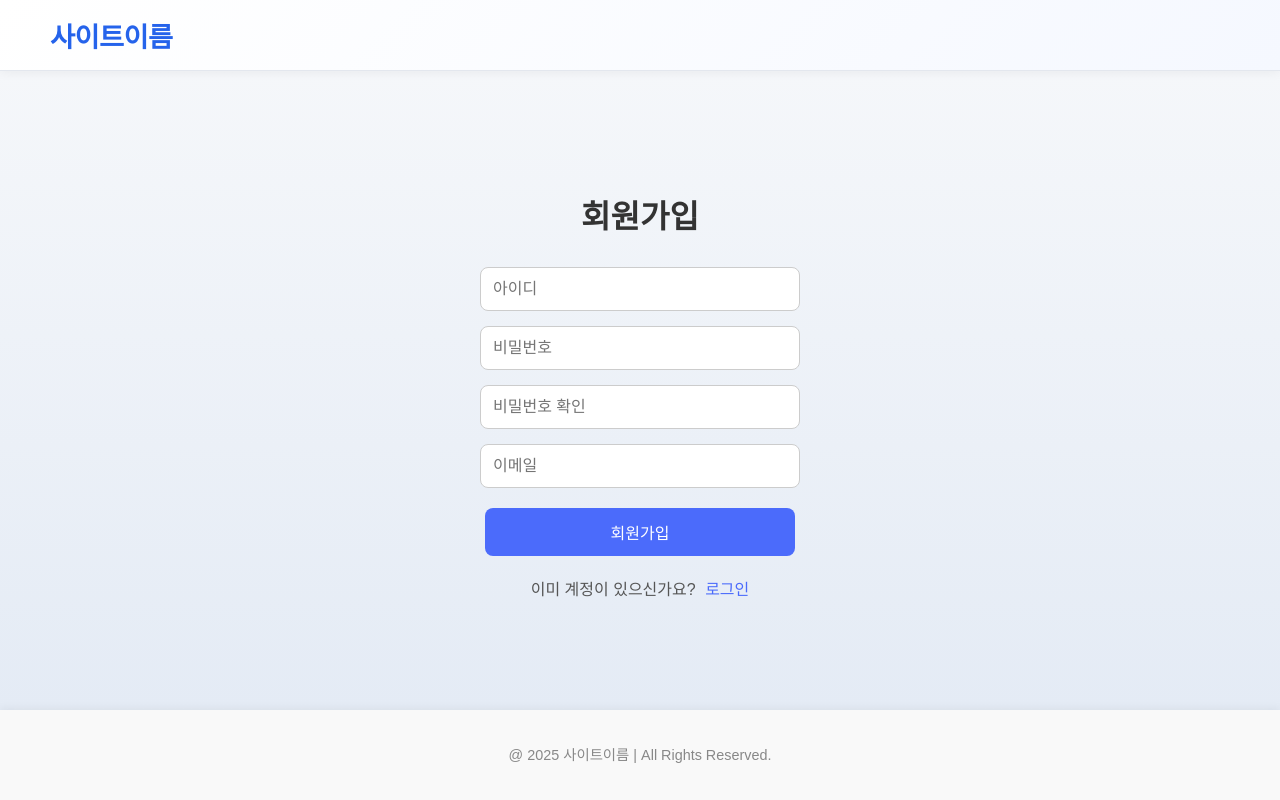
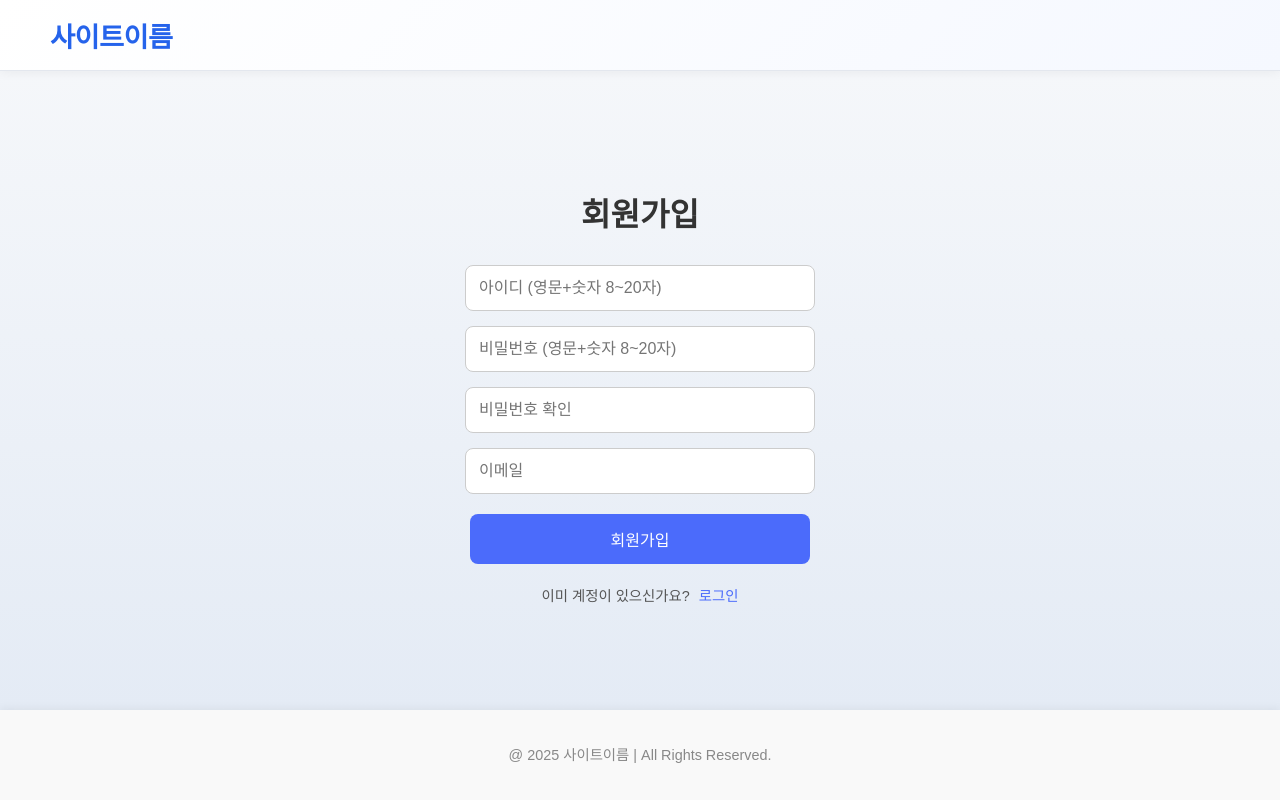
Before and after one commit to Yeji0724/project-front, a React (Create React App) app: page /join in a window 1280 px wide. Built offline with nearby package versions, Linux system fonts and the light colour scheme.

Commit message:
회원가입/로그인 페이지 수정

```diff
--- a/package.json
+++ b/package.json
@@ -5,10 +5,12 @@
   "dependencies": {
     "ajv": "^6.12.6",
     "ajv-keywords": "^3.5.2",
+    "axios": "^1.12.2",
     "react": "^19.2.0",
     "react-dom": "^19.2.0",
     "react-router-dom": "^7.9.4",
     "react-scripts": "5.0.1",
+    "sweetalert2": "^11.26.3",
     "web-vitals": "^5.1.0"
   },
   "scripts": {
--- a/src/css/JoinPage.css
+++ b/src/css/JoinPage.css
@@ -1,5 +1,3 @@
-/* 전체 컨테이너 */
-
 .join-container {
   display: flex;
   flex-direction: column;
@@ -13,24 +11,33 @@
   font-size: 2rem;
   margin-bottom: 30px;
   color: #333;
+  font-weight: 700;
 }
 
 .join-form {
   display: flex;
   flex-direction: column;
   gap: 15px;
-  width: 320px;
+  width: 350px; /* 🔹 입력창 폭 복원 */
 }
 
 .join-input {
-  padding: 12px;
+  padding: 13px;
   border: 1px solid #ccc;
   border-radius: 8px;
   font-size: 1rem;
+  transition: 0.2s;
+  width: 100%;
+}
+
+.join-input:focus {
+  border-color: #4b6bfb;
+  outline: none;
+  box-shadow: 0 0 4px rgba(75, 107, 251, 0.3);
 }
 
 .join-btn {
-  padding: 12px;
+  padding: 13px;
   border: none;
   border-radius: 8px;
   background-color: #4b6bfb;
@@ -42,11 +49,41 @@
 
 .join-btn:hover {
   background-color: #3a55d1;
+  transform: translateY(-1px);
 }
+
+/* ✅ 입력창 + 체크 아이콘 정렬 */
+.input-group {
+  position: relative;
+  display: flex;
+  align-items: center;
+}
+
+.join-input {
+  width: 100%;
+  box-sizing: border-box;
+  padding-right: 40px; /* ✅ 체크표시 공간 확보 */
+}
+
+.checkmark {
+  position: absolute;
+  right: 12px;
+  font-size: 1.1rem;
+  pointer-events: none;
+}
+
+.checkmark.valid {
+  color: #4b6bfb;
+}
+
+.checkmark.invalid {
+  color: #ff4a4a;
+}
+
 
 .login-link {
   margin-top: 15px;
-    font-size: 0.9ram;
+  font-size: 0.9rem;
   color: #555;
 }
 
@@ -60,3 +97,47 @@
 .login-link a:hover {
   text-decoration: underline;
 }
+
+/* 성공 토스트 */
+.join-success-toast {
+  border-radius: 8px !important;
+  padding: 8px 18px !important;
+  background: rgba(75, 107, 251, 0.95) !important;
+  color: #fff !important;
+  box-shadow: 0 2px 6px rgba(0, 0, 0, 0.15) !important;
+  animation: toast-fade 0.2s ease;
+}
+
+.join-success-toast-title {
+  font-weight: 600 !important;
+  font-size: 0.95rem !important;
+  color: #fff !important;
+}
+
+/* 실패 토스트 */
+.join-fail-toast {
+  border-radius: 8px !important;
+  padding: 8px 18px !important;
+  background: rgba(255, 70, 70, 0.9) !important;
+  color: #fff !important;
+  box-shadow: 0 2px 6px rgba(0, 0, 0, 0.15) !important;
+  animation: toast-fade 0.2s ease;
+}
+
+.join-fail-toast-title {
+  font-weight: 600 !important;
+  font-size: 0.9rem !important;
+  color: #fff !important;
+}
+
+/* 애니메이션 */
+@keyframes toast-fade {
+  from {
+    transform: translateY(-10px);
+    opacity: 0;
+  }
+  to {
+    transform: translateY(0);
+    opacity: 1;
+  }
+}
--- a/src/pages/JoinPage.js
+++ b/src/pages/JoinPage.js
@@ -1,30 +1,222 @@
-import React from "react";
-import { Link, useNavigate } from "react-router-dom";
+import React, { useState } from "react";
+import { Link } from "react-router-dom";
+import axios from "axios";
+import Swal from "sweetalert2";
 import "../css/JoinPage.css";
 
 function JoinPage() {
-  const navigate = useNavigate(); // 페이지 이동용 훅
+  const [form, setForm] = useState({
+    user_login_id: "",
+    password: "",
+    password_confirm: "",
+    email: "",
+  });
 
-  const handleJoin = (e) => {
-    e.preventDefault(); // 폼 제출 시 페이지 리로드 방지
+  const [validation, setValidation] = useState({
+    idValid: false,
+    pwValid: false,
+    pwMatch: false,
+  });
 
-    // TODO: 여기서 백엔드 회원가입 API 호출 가능
-    // 예: fetch("/api/join", {method: "POST", body: ...})
+  const regex = /^(?=.*[A-Za-z])(?=.*\d)[A-Za-z\d]{8,20}$/;
 
-    // 회원가입 후 로그인 페이지로 이동
-    navigate("/login");
+  const handleChange = (e) => {
+    const { name, value } = e.target;
+    const updatedForm = { ...form, [name]: value };
+    setForm(updatedForm);
+
+    if (name === "user_login_id") {
+      setValidation((prev) => ({ ...prev, idValid: regex.test(value) }));
+    }
+    if (name === "password") {
+      setValidation((prev) => ({
+        ...prev,
+        pwValid: regex.test(value),
+        pwMatch: value === updatedForm.password_confirm,
+      }));
+    }
+    if (name === "password_confirm") {
+      setValidation((prev) => ({
+        ...prev,
+        pwMatch: updatedForm.password === value,
+      }));
+    }
+  };
+
+  const handleJoin = async (e) => {
+    e.preventDefault();
+
+    // --- 프론트 유효성 검사 ---
+    if (!validation.idValid || !validation.pwValid || !validation.pwMatch) {
+      let msg = "";
+      if (!validation.idValid)
+        msg = "아이디는 영문과 숫자를 포함한 8~20자여야 합니다.";
+      else if (!validation.pwValid)
+        msg = "비밀번호는 영문과 숫자를 포함한 8~20자여야 합니다.";
+      else if (!validation.pwMatch)
+        msg = "비밀번호가 일치하지 않습니다.";
+
+      Swal.fire({
+        toast: true,
+        position: "top",
+        icon: "error",
+        title: `회원가입 실패: ${msg}`,
+        showConfirmButton: false,
+        timer: 2000,
+        timerProgressBar: false,
+        customClass: {
+          popup: "join-fail-toast",
+          title: "join-fail-toast-title",
+        },
+      });
+      return;
+    }
+
+    // --- 서버 전송 ---
+    try {
+      const res = await axios.post(
+        "http://127.0.0.1:8000/auth/register",
+        {
+          user_login_id: form.user_login_id,
+          email: form.email,
+          password: form.password,
+        },
+        { headers: { "Content-Type": "application/json" } }
+      );
+
+      console.log("회원가입 성공:", res.data);
+
+      Swal.fire({
+        toast: true,
+        position: "top",
+        icon: "success",
+        title: `회원가입 완료! 환영합니다, ${form.user_login_id}님 💙`,
+        showConfirmButton: false,
+        timer: 1500,
+        timerProgressBar: false,
+        customClass: {
+          popup: "join-success-toast",
+          title: "join-success-toast-title",
+        },
+      });
+
+      setTimeout(() => (window.location.href = "/login"), 1500);
+    } catch (err) {
+      console.error("회원가입 실패:", err.response?.data || err.message);
+      const status = err.response?.status;
+      const detail = err.response?.data?.detail;
+      let errorMessage = "회원가입 중 오류가 발생했습니다.";
+
+      if (status === 409) {
+        errorMessage = "이미 존재하는 아이디입니다.";
+      } else if (status === 422) {
+        if (Array.isArray(detail) && detail[0]?.msg?.includes("valid email")) {
+          errorMessage = "올바른 이메일 주소를 입력해주세요. (예: example@gmail.com)";
+        } else if (Array.isArray(detail) && detail[0]?.msg) {
+          errorMessage = detail[0].msg;
+        } else if (typeof detail === "string") {
+          errorMessage = detail;
+        } else {
+          errorMessage = "입력값을 다시 확인해주세요.";
+        }
+      }
+
+      Swal.fire({
+        toast: true,
+        position: "top",
+        icon: "error",
+        title: `회원가입 실패: ${errorMessage}`,
+        showConfirmButton: false,
+        timer: 2500,
+        timerProgressBar: false,
+        customClass: {
+          popup: "join-fail-toast",
+          title: "join-fail-toast-title",
+        },
+      });
+    }
   };
 
   return (
     <div className="join-container">
       <h2 className="join-title">회원가입</h2>
       <form className="join-form" onSubmit={handleJoin}>
-        <input type="text" placeholder="아이디" className="join-input" required />
-        <input type="password" placeholder="비밀번호" className="join-input" required />
-        <input type="password" placeholder="비밀번호 확인" className="join-input" required />
-        <input type="email" placeholder="이메일" className="join-input" required />
-        <button type="submit" className="join-btn">회원가입</button>
+        {/* 아이디 */}
+        <div className="input-group">
+          <input
+            type="text"
+            name="user_login_id"
+            placeholder="아이디 (영문+숫자 8~20자)"
+            className="join-input"
+            value={form.user_login_id}
+            onChange={handleChange}
+            required
+          />
+          {form.user_login_id && (
+            <span
+              className={`checkmark ${validation.idValid ? "valid" : "invalid"}`}
+            >
+              {validation.idValid ? "✅" : "❌"}
+            </span>
+          )}
+        </div>
+
+        {/* 비밀번호 */}
+        <div className="input-group">
+          <input
+            type="password"
+            name="password"
+            placeholder="비밀번호 (영문+숫자 8~20자)"
+            className="join-input"
+            value={form.password}
+            onChange={handleChange}
+            required
+          />
+          {form.password && (
+            <span
+              className={`checkmark ${validation.pwValid ? "valid" : "invalid"}`}
+            >
+              {validation.pwValid ? "✅" : "❌"}
+            </span>
+          )}
+        </div>
+
+        {/* 비밀번호 확인 */}
+        <div className="input-group">
+          <input
+            type="password"
+            name="password_confirm"
+            placeholder="비밀번호 확인"
+            className="join-input"
+            value={form.password_confirm}
+            onChange={handleChange}
+            required
+          />
+          {form.password_confirm && (
+            <span
+              className={`checkmark ${validation.pwMatch ? "valid" : "invalid"}`}
+            >
+              {validation.pwMatch ? "✅" : "❌"}
+            </span>
+          )}
+        </div>
+
+        {/* 이메일 */}
+        <input
+          type="email"
+          name="email"
+          placeholder="이메일"
+          className="join-input"
+          value={form.email}
+          onChange={handleChange}
+          required
+        />
+
+        <button type="submit" className="join-btn">
+          회원가입
+        </button>
       </form>
+
       <p className="login-link">
         이미 계정이 있으신가요? <Link to="/login">로그인</Link>
       </p>
--- a/src/pages/LoginPage.js
+++ b/src/pages/LoginPage.js
@@ -1,23 +1,66 @@
 import React, { useState } from "react";
 import { Link, useNavigate } from "react-router-dom";
+import axios from "axios";
+import Swal from "sweetalert2";
 import "../css/LoginPage.css";
 
 function LoginPage({ setIsLoggedIn }) {
   const navigate = useNavigate();
-  const [error, setError] = useState("");
+  const [form, setForm] = useState({ id: "", password: "" });
 
-  const handleLogin = (e) => {
+  const handleChange = (e) => {
+    setForm({ ...form, [e.target.name]: e.target.value });
+  };
+
+  const handleLogin = async (e) => {
     e.preventDefault();
 
-    // 테스트용: 로그인 성공(true) / 실패(false) 수동 설정
-    const TEST_SUCCESS = true; // true로 바꾸면 로그인 성공, false면 실패
+    try {
+      const res = await axios.post("http://localhost:8000/auth/login", {
+        user_login_id: form.id,
+        password: form.password,
+      });
 
-    if (TEST_SUCCESS) {
+      // 로그인 성공 — 위에 작게 파란 토스트
+      localStorage.setItem("token", res.data.token);
       setIsLoggedIn(true);
-      navigate("/upload");
-    } else {
+
+      const Toast = Swal.mixin({
+        toast: true,
+        position: "top",
+        showConfirmButton: false,
+        timer: 1000,
+        timerProgressBar: false,
+        customClass: {
+          popup: "login-toast-popup",
+          title: "login-toast-title",
+        },
+      });
+
+      Toast.fire({ title: "로그인 성공!" });
+
+      setTimeout(() => navigate("/upload"), 800);
+    } catch (err) {
+      console.error("로그인 실패:", err.response?.data || err.message);
       setIsLoggedIn(false);
-      setError("없는 아이디 또는 잘못된 비밀번호입니다.");
+
+      // 로그인 실패 — 위에 작게 파란색 토스트 (성공과 같은 스타일)
+      const FailToast = Swal.mixin({
+        toast: true,
+        position: "top",
+        showConfirmButton: false,
+        timer: 1200,
+        timerProgressBar: false,
+        customClass: {
+          popup: "login-fail-toast",
+          title: "login-fail-toast-title",
+        },
+      });
+
+      FailToast.fire({
+        icon: "error",
+        title: "로그인 실패! 아이디 또는 비밀번호를 확인해주세요.",
+      });
     }
   };
 
@@ -25,11 +68,29 @@ function LoginPage({ setIsLoggedIn }) {
     <div className="login-container">
       <h2 className="login-title">로그인</h2>
       <form className="login-form" onSubmit={handleLogin}>
-        <input type="text" placeholder="아이디" className="login-input" required />
-        <input type="password" placeholder="비밀번호" className="login-input" required />
-        <button type="submit" className="login-btn">로그인</button>
+        <input
+          type="text"
+          name="id"
+          placeholder="아이디"
+          className="login-input"
+          value={form.id}
+          onChange={handleChange}
+          required
+        />
+        <input
+          type="password"
+          name="password"
+          placeholder="비밀번호"
+          className="login-input"
+          value={form.password}
+          onChange={handleChange}
+          required
+        />
+        <button type="submit" className="login-btn">
+          로그인
+        </button>
       </form>
-      {error && <p className="error-message">{error}</p>} {/* 로그인 실패 시 메시지 */}
+
       <p className="join-link">
         계정이 없으신가요? <Link to="/join">회원가입</Link>
       </p>
```
Also changed, not shown: src/css/LoginPage.css (+48 -0 lines), 2 other files (tests, documents, lock files or other folders). Lines whose indentation alone changed are shown as unchanged.
